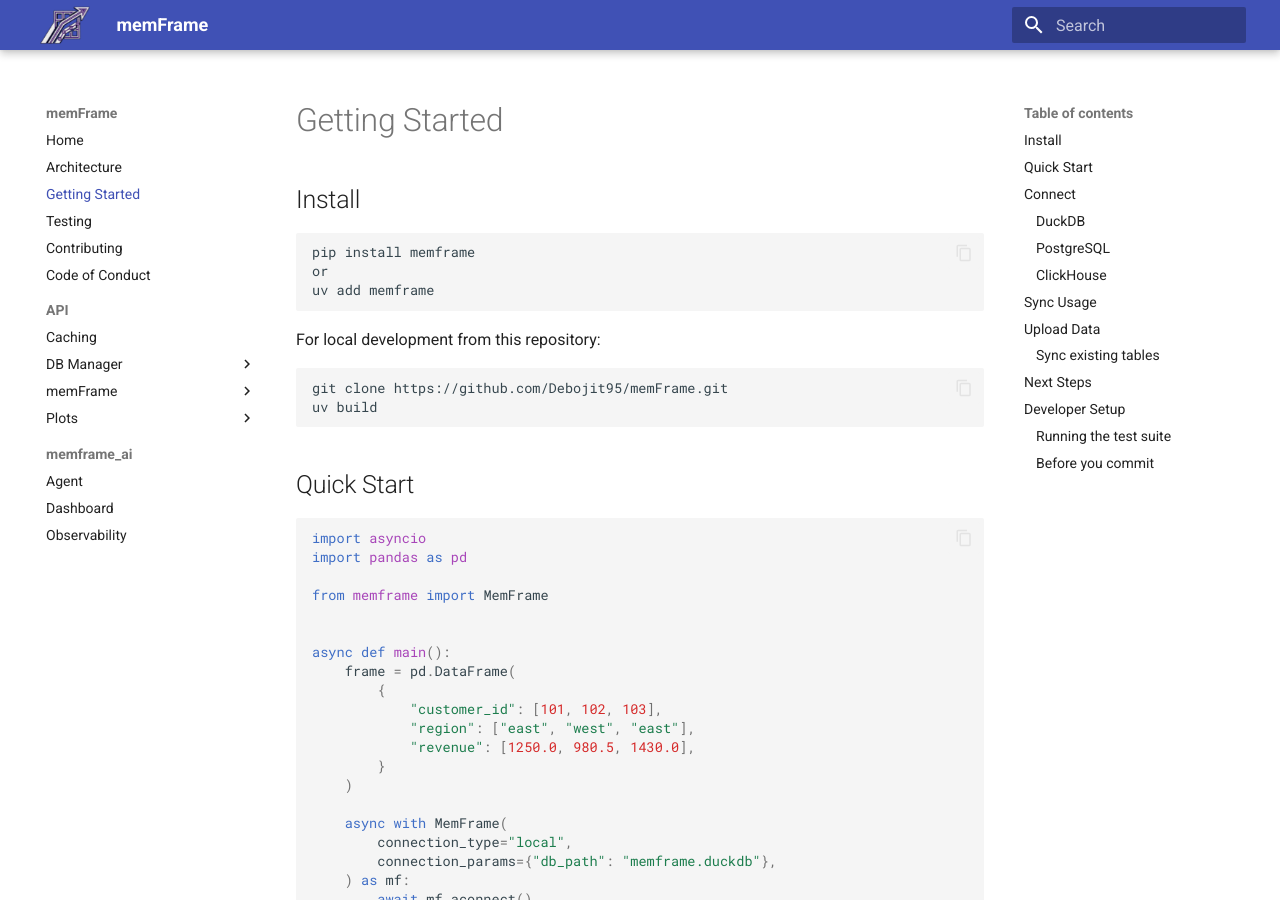
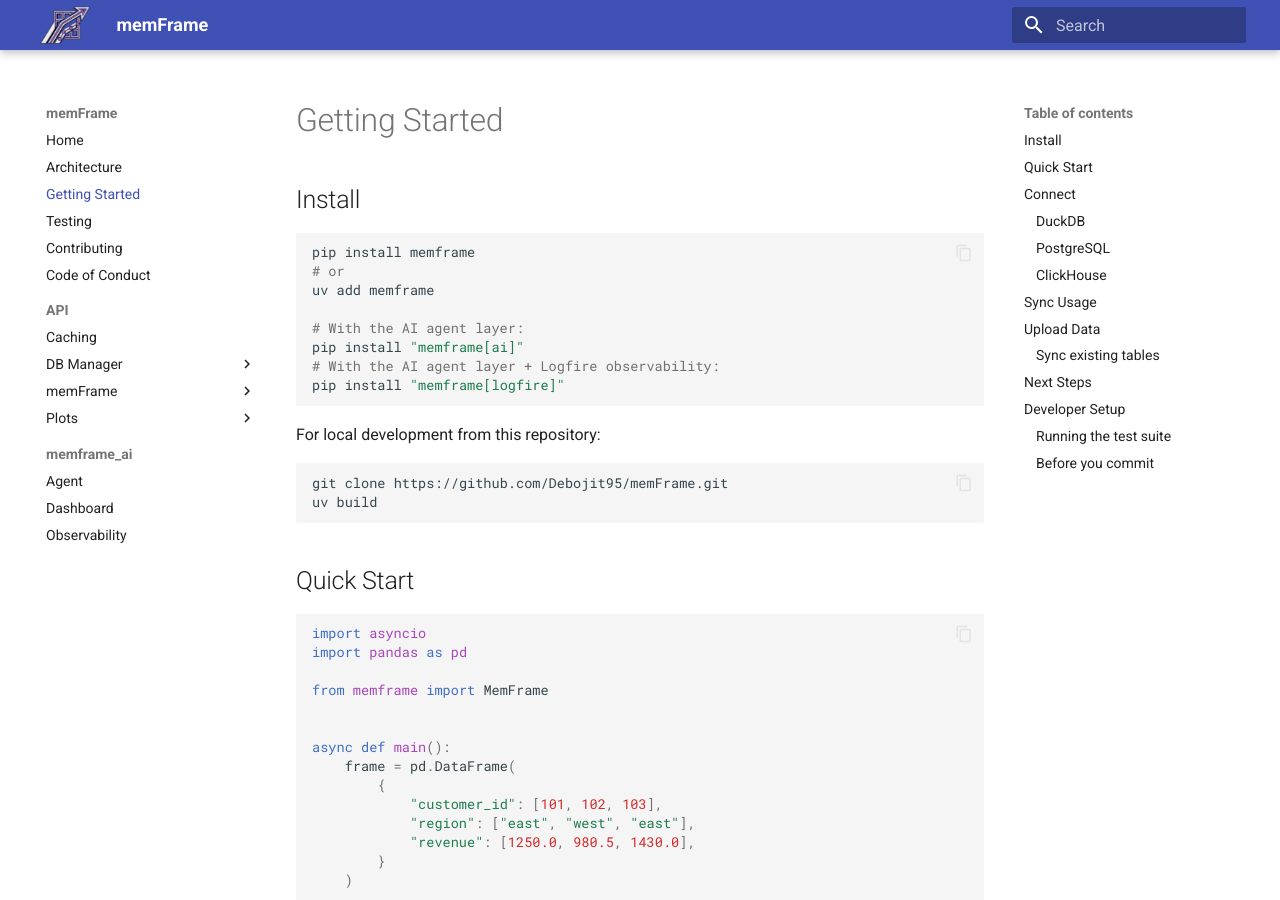
Before and after one commit to Debojit95/memFrame, an MkDocs documentation site: the page built from docs/getting-started.md, in a window 1280 px wide and 900 px high. Built offline with MkDocs 1.6.1 and Material for MkDocs 9.7.7, drawn with Linux system fonts in a browser that asks for light colours.

Commit message:
chore(release): prep 0.3.0rc1 - logfire extra pulls ai, changelog + install docs
- Bump version 0.2.2 -> 0.3.0rc1.
- [logfire] extra now installs the [ai] runtime so pip install "memframe[logfire]" is sufficient for agent tracing.
- Document [ai]/[logfire]/[ai,logfire] install in README, getting-started, agent, observability, and CONTRIBUTING (TestPyPI example uses --extra-index-url).
- Add 0.3.0rc1 CHANGELOG section (Dashboard, guardrail, Logfire observability, SyncDB, xdist, logger rename).

````diff
--- a/docs/getting-started.md
+++ b/docs/getting-started.md
@@ -4,8 +4,13 @@
 
 ```bash
 pip install memframe
-or
+# or
 uv add memframe
+
+# With the AI agent layer:
+pip install "memframe[ai]"
+# With the AI agent layer + Logfire observability:
+pip install "memframe[logfire]"
 ```
 
 For local development from this repository:
--- a/pyproject.toml
+++ b/pyproject.toml
@@ -1,6 +1,6 @@
 [project]
 name = "memframe"
-version = "0.2.2"
+version = "0.3.0rc1"
 description = "memFrame is a Python package for working with database-backed DataFrame operations. It lets you upload CSV files, Parquet files, and pandas DataFrames into a local DuckDB database or a remote PostgreSQL/Clickhouse database, then run DataFrame-style inspection, selection, cleaning, and table-management operations through one consistent API."
 readme = "README.md"
 authors = [
@@ -38,6 +38,9 @@
     "pydantic-settings>=2.0",
 ]
 logfire = [
+    "pydantic-ai>=2.22.0",
+    "pydantic-ai-harness[codemode]>=0.1",
+    "pydantic-settings>=2.0",
     "logfire[system-metrics]",
 ]
 dev = [
````
Also changed, not shown: CHANGELOG.md (+17 -0 lines), CONTRIBUTING.md (+2 -2 lines), README.md (+6 -4 lines), docs/CONTRIBUTING.md (+2 -2 lines), docs/memframe-ai/agent.md (+2 -0 lines), docs/memframe-ai/observability.md (+2 -2 lines), 1 other file.
